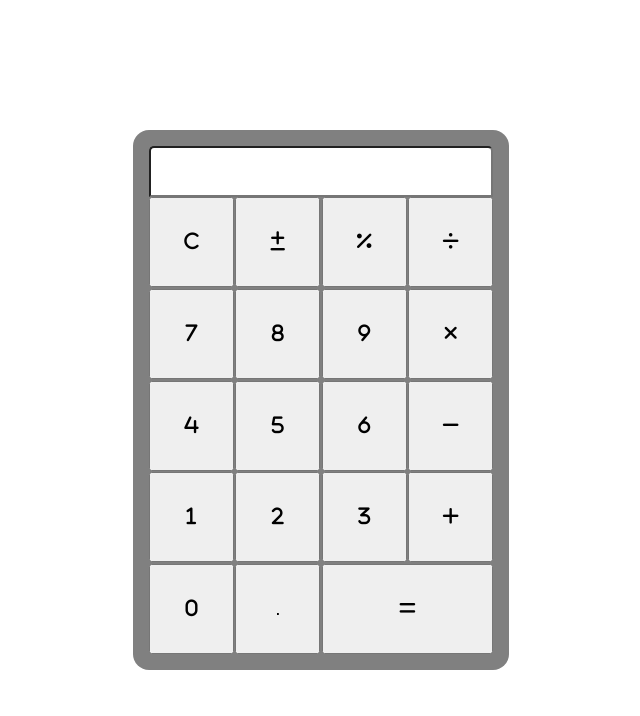
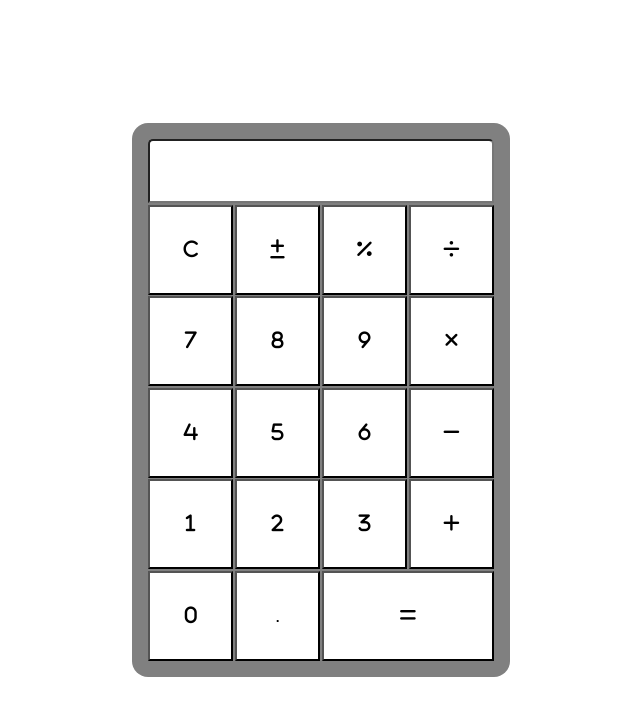
Before and after one commit to tekac/calculator, a plain HTML site: page index.html in a window 1280 px wide. Shown: the whole page, without its empty margins (319-959 px from the left). Drawn offline with Linux system fonts and the light colour scheme.

Commit message:
minor css tweak

```diff
--- a/style.css
+++ b/style.css
@@ -28,10 +28,12 @@ body {
 }
 
 .calc__input-display {
+  font-size: 1.5rem;
   padding: 1rem;
   width: 100%;
   border-top-left-radius: 5px;
   border-top-right-radius: 5px;
+  margin-bottom: 0.1rem;
 }
 
 .calc__input-display:focus {
@@ -46,6 +48,7 @@ body {
 }
 
 .calc-btn {
+  background-color: white;
   font-size: 1.2rem;
   padding: 2rem;
 }
```
